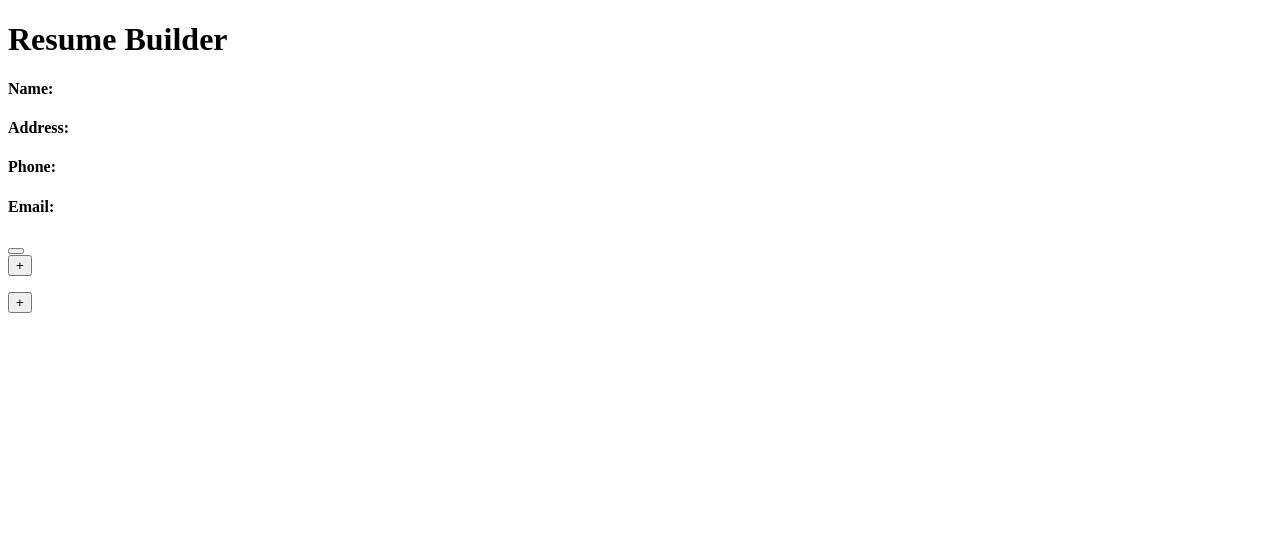
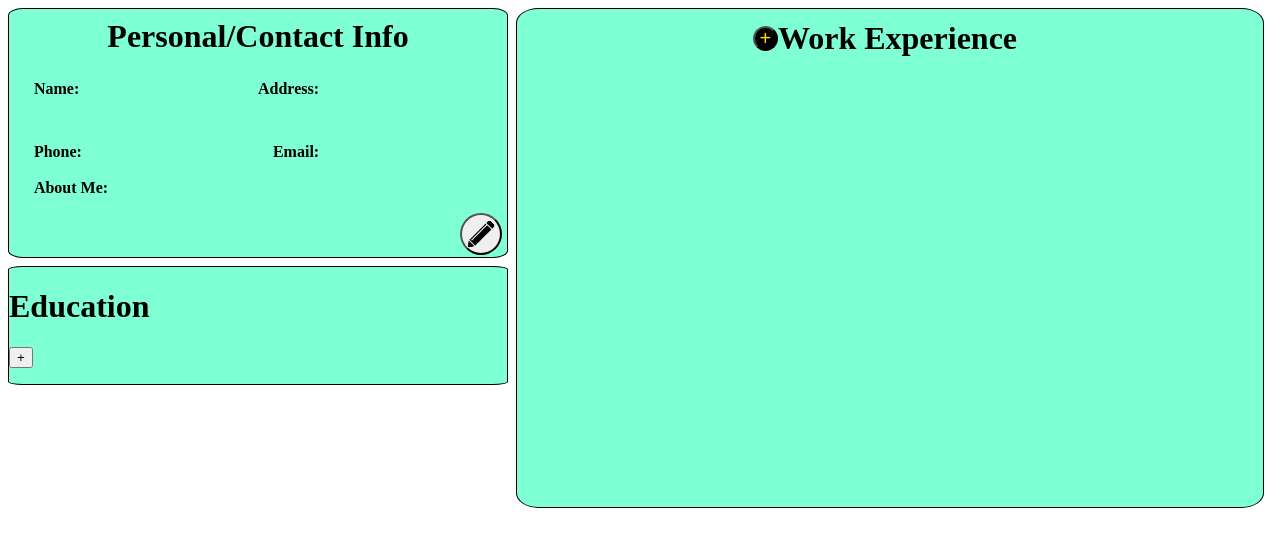
Before and after one commit to NickKline9931/Resume-Builder, a React (Create React App) app: page / in a window 1280 px wide. Shown: the top 546 px of the page. Built offline with nearby package versions, Linux system fonts and the light colour scheme.

Commit message:
Style work div

```diff
--- a/src/ResumeBuilder.js
+++ b/src/ResumeBuilder.js
@@ -3,39 +3,54 @@ import NameForm from './components/NameForm';
 import WorkForm from './components/WorkForm';
 import EducationForm from './components/EducationForm';
 import './styles/ResumeBuilder.css';
+import pencil from './images/pencil.png';
+import Job from './components/Job';
 
 function ResumeBuilder() {
-    const [firstName, setFirstName] = useState('');
-    const [lastName, setLastName] = useState('');
+    const [name, setName] = useState('');
     const [address, setAddress] = useState('');
     const [phone, setPhone] = useState('');
     const [email, setEmail] = useState('');
+    const [aboutMe, setAboutMe] = useState('');
     const [nameDisplay, setNameDisplay] = useState('hidden');
     const [workDisplay, setWorkDisplay] = useState('hidden');
+    const [jobs, setJobs] = useState([]);
 
     function editName() {
         setNameDisplay('showing');
     }
 
+    function showWorkForm() {
+        setWorkDisplay('showing');
+    }
+
     return (
-        <div>
-            <header>
-                <h1>Resume Builder</h1>
-            </header>
+        <div className='resumeBuilder'>
+            <div className='personalAndDegrees'>
+                <header>
+                    <h1 className='personalHeading'>Personal/Contact Info</h1>
+                    <h4 className='namePlate'>Name: {name}</h4>
+                    <h4 className='addressPlate'>Address: {address}</h4>
+                    <h4 className='phonePlate'>Phone: {phone}</h4>
+                    <h4 className='emailPlate'>Email: {email}</h4>
+                    <h4 className='aboutMePlate'>About Me: <p className='personalDescr'>{aboutMe}</p></h4>
+                    <button type="button" onClick={editName}><img src={pencil} alt='pencil'></img></button>
+                    <NameForm name={name} address={address} phone={phone} email={email} setName={setName} setAddress={setAddress} setPhone={setPhone} setEmail={setEmail} nameDisplay={nameDisplay} setNameDisplay={setNameDisplay} aboutMe={aboutMe} setAboutMe={setAboutMe} />
+                </header>
+                <div className='educationDiv'>
+                    <h1>Education</h1>
+                    <EducationForm />
+                </div>
+            </div>
 
-            <main>
-                <div className="nameDiv">
-                    <h4>Name: {firstName} {lastName}</h4>
-                    <h4>Address: {address}</h4>
-                    <h4>Phone: {phone}</h4>
-                    <h4>Email: {email}</h4>
-                    <button type="button" onClick={editName}></button>
-                    <NameForm firstName={firstName} lastName={lastName} address={address} phone={phone} email={email} setFirstName={setFirstName} setLastName={setLastName} setAddress={setAddress} setPhone={setPhone} setEmail={setEmail} nameDisplay={nameDisplay} setNameDisplay={setNameDisplay} />
+                <div className='workDiv'>
+                    <div className='workDivHeader'>
+                        <button type='button' onClick={showWorkForm} className='workButton'>+</button>
+                        <h1 className='workHeading'>Work Experience</h1>
+                    </div>
+                        <WorkForm workDisplay={workDisplay} setWorkDisplay={setWorkDisplay} jobs={jobs} setJobs={setJobs}/>
+                        <Job jobs={jobs} setJobs={setJobs} />
                 </div>
-
-                <WorkForm workDisplay={workDisplay} setWorkDisplay={setWorkDisplay} />
-                <EducationForm />
-            </main>
         </div>
     )
 }
--- a/src/components/EducationForm.js
+++ b/src/components/EducationForm.js
@@ -64,7 +64,7 @@ function EducationForm() {
     return (
         <div>
             <button type='button' onClick={showEducationForm}>+</button>
-            <form className={educationFormDisplay}>
+            <form className={educationFormDisplay} id='educationForm'>
                 <button type='button' onClick={cancel}>Cancel</button>
                 <label>
                     School Name:
--- a/src/components/Job.js
+++ b/src/components/Job.js
@@ -1,3 +1,5 @@
+import './../styles/Job.css';
+
 function Job({jobs, setJobs}) {
     function deleteJob(deleted) {
         setJobs((current) => {
@@ -8,13 +10,17 @@ function Job({jobs, setJobs}) {
     const listItems = jobs.map(
         (job, index) => {
             return (
-                <li key={index}>
-                    <h4>{job.company}</h4>
-                    <h4>From {job.startDate}</h4>
-                    <h4>To {job.leftDate}</h4>
-                    <h4>{job.jobTitle}</h4>
-                    <h4>{job.roleDescr}</h4>
-                    <button type='button' onClick={() => {deleteJob(job)}}>X</button>
+                <li key={index} className='jobItem'>
+                    <div className='companyAndTitle'>
+                        <h2 className='company'>{job.company}</h2>
+                        <h4 className='jobTitle'>{job.jobTitle}</h4>
+                    </div>
+                    <div className='dates'>
+                        <h4 className='startDate'>From: {job.startDate}</h4>
+                        <h4 className='leftDate'>To: {job.leftDate}</h4>
+                    </div>
+                    <h4 className='roleDescr'>{job.roleDescr}</h4>
+                    <button type='button' onClick={() => {deleteJob(job)}} className='jobDelete'>X</button>
                 </li>
             )
         }
@@ -22,7 +28,7 @@ function Job({jobs, setJobs}) {
 
 
 return (
-    <div>
+    <div className='jobContainer'>
         <ul>
             {listItems}
         </ul>
--- a/src/components/NameForm.js
+++ b/src/components/NameForm.js
@@ -1,18 +1,14 @@
 import React from 'react';
 import './../styles/NameForm.css';
 
-function NameForm({ nameDisplay, setNameDisplay, firstName, lastName, address, phone, email, setFirstName, setLastName, setAddress, setPhone, setEmail }) {
+function NameForm({ nameDisplay, setNameDisplay, name, address, phone, email, setName, setAddress, setPhone, setEmail, aboutMe, setAboutMe }) {
 
     function hideNameForm() {
         setNameDisplay('hidden');
     }
 
-    function changeFirstName(e) {
-        setFirstName(e.target.value);
-    }
-
-    function changeLastName(e) {
-        setLastName(e.target.value);
+    function changeName(e) {
+        setName(e.target.value);
     }
 
     function changeAddress(e) {
@@ -27,35 +23,40 @@ function NameForm({ nameDisplay, setNameDisplay, firstName, lastName, address, p
         setEmail(e.target.value);
     }
 
+    function changeAboutMe(e) {
+        setAboutMe(e.target.value);
+    }
+
     return (
-        <div className={nameDisplay}>
+        <div className={nameDisplay} id="nameForm">
+            <h1 className='personalHeading'>Personal/Contact Info</h1>
             <form>
-                    <label>
-                        First Name:
-                        <input type='text' value={firstName} onChange={changeFirstName} />
+                    <label className='nameInput'>
+                        Name:
+                        <input type='text' value={name} onChange={changeName} />
                     </label>
 
-                    <label>
-                        Last Name:
-                        <input type='text' value={lastName} onChange={changeLastName} />
-                    </label>
-
-                    <label>
+                    <label className='addressInput'>
                         Address:
                         <input type='text' value={address} onChange={changeAddress} />
                     </label>
 
-                    <label>
+                    <label className='phoneInput'>
                         Phone:
                         <input type='number' value={phone} onChange={changePhone} />
                     </label>
 
-                    <label>
+                    <label className='emailInput'>
                         Email:
                         <input type='email' value={email} onChange={changeEmail} />
                     </label>
 
-                    <button type='button' onClick={hideNameForm}>Submit</button>
+                    <label className='aboutMeInput'>
+                        About Me:
+                        <textarea maxLength="123" value={aboutMe} onChange={changeAboutMe} />
+                    </label>
+
+                    <button type='button' onClick={hideNameForm} className='nameButton'>Submit</button>
                 </form>
         </div>
     )
--- a/src/components/WorkForm.js
+++ b/src/components/WorkForm.js
@@ -1,8 +1,7 @@
 import React, { useState } from 'react';
-import Job from './Job';
+import './../styles/WorkForm.css';
 
-function WorkForm({workDisplay, setWorkDisplay}) {
-    const [jobs, setJobs] = useState([]);
+function WorkForm({workDisplay, setWorkDisplay, jobs, setJobs}) {
     const [company, setCompany] = useState('');
     const [startDate, setStartDate] = useState('');
     const [leftDate, setLeftDate] = useState('');
@@ -36,10 +35,6 @@ function WorkForm({workDisplay, setWorkDisplay}) {
         setWorkDisplay('hidden');
     }
 
-    function showWorkForm() {
-        setWorkDisplay('showing');
-    }
-
     function changeCompany(e) {
         setCompany(e.target.value);
     }
@@ -61,10 +56,8 @@ function WorkForm({workDisplay, setWorkDisplay}) {
     }
 
     return (
-        <div>
-            <button type='button' onClick={showWorkForm}>+</button>
+        <div id='workForm'>
             <form className={workDisplay}>
-                <button type="button" onClick={cancel}>X</button>
                 <label>
                     Company:
                     <input type='text' value={company} onChange={changeCompany} />
@@ -87,13 +80,14 @@ function WorkForm({workDisplay, setWorkDisplay}) {
 
                 <label>
                     Description of role:
-                    <textarea value={roleDescr} onChange={changeRoleDescr} />
+                    <textarea value={roleDescr} onChange={changeRoleDescr} maxLength="100" className='role'/>
                 </label>
 
-                <button  type='button' onClick={addJob}>Submit</button>
+                <div className='workFormButtons'>
+                    <button type="button" onClick={cancel} className='cancelJob'>Cancel</button>
+                    <button  type='button' onClick={addJob} className='submitJob'>Submit</button>
+                </div>
             </form>
-
-            <Job jobs={jobs} setJobs={setJobs} />
         </div>
     )
 }
--- /dev/null
+++ b/src/styles/Job.css
@@ -0,0 +1,59 @@
+.jobContainer {
+    width: 100%;
+    height: 60%;
+}
+
+.jobItem {
+    display: flex;
+    flex-direction: column;
+    align-items: center;
+    border: 3px solid black;
+    width: 100%;
+    height: 150px;
+    overflow: auto;
+    background-color: white;
+    margin-bottom: 3px;
+    position: relative;
+    padding-left: 20px;
+}
+
+.jobDelete {
+    height: 25px;
+    width: 25px;
+    position: absolute;
+    top: 0;
+    left: 0;
+    background-color: red;
+    color: white;
+    border-radius: 4%;
+}
+
+.companyAndTitle {
+    display: flex;
+    flex-direction: column;
+    align-items: center;
+    margin-bottom: -40px;
+    position: relative;
+    top: -10px;
+    left: -20px;
+}
+
+.company {
+    margin-bottom: -20px;
+}
+
+.dates {
+    display: flex;
+    margin-bottom: -30px;
+    position: relative;
+    left: -20px;
+}
+
+.startDate {
+    margin-right: 20px;
+}
+
+.roleDescr {
+    position: relative;
+    left: -20px;
+}
--- a/src/styles/ResumeBuilder.css
+++ b/src/styles/ResumeBuilder.css
@@ -0,0 +1,156 @@
+* {
+    box-sizing: border-box;
+}
+
+.resumeBuilder {
+    display: flex;
+}
+
+.personalAndDegrees {
+    display: flex;
+    flex-direction: column;
+}
+
+header {
+    display: flex;
+    flex-direction: column;
+    align-items: center;
+    width: 500px;
+    height: 250px;
+    background-color: aquamarine;
+    border: 1px solid black;
+    border-radius: 3%;
+    position: relative;
+}
+
+header > div {
+    display: flex;
+}
+
+.jobAdd {
+    display: flex;
+    flex-direction: column;
+}
+
+.personalHeading {
+    position: absolute;
+    top: -5%;
+}
+
+header > button {
+    position: absolute;
+    bottom: 1%;
+    right: 1%;
+    width: 42px;
+    height: 42px;
+    display: flex;
+    align-items: center;
+    justify-content: center;
+    border-radius: 50%;
+}
+
+header > button > img {
+    width: 34px;
+    height: auto;
+}
+
+.namePlate {
+    position: absolute;
+    left: 5%;
+    top: 20%;
+}
+
+.addressPlate {
+    position: absolute;
+    left: 50%;
+    top: 20%;
+}
+
+.phonePlate {
+    position: absolute;
+    left: 5%;
+    bottom: 30%;
+}
+
+.emailPlate {
+    position: absolute;
+    left: 53%;
+    bottom: 30%;
+}
+
+.aboutMePlate {
+    position: absolute;
+    left: 5%;
+    top: 60%;
+}
+
+.personalDescr {
+    max-width: 400px;
+    word-wrap: break-word;
+    position: absolute;
+    top: 30%;
+}
+
+.workDiv {
+    position: relative;
+    background-color: aquamarine;
+    border: 1px solid black;
+    border-radius: 3%;
+    height: 500px;
+    width: 840px;
+    display: flex;
+    flex-direction: column;
+    align-items: center;
+    padding-right: 40px;
+    overflow: auto;
+}
+
+.workButton {
+    height: 25px;
+    width: 25px;
+    border-radius: 50%;
+    background-color: black;
+    color: gold;
+    font-size: 20px;
+    display: flex;
+    align-items: center;
+    justify-content: center;
+}
+
+.educationDiv {
+    background-color: aquamarine;
+    border: 1px solid black;
+    border-radius: 3%;
+}
+
+header, .workDiv, .educationDiv {
+    margin-bottom: 8px;
+    margin-right: 8px;
+}
+
+#nameForm {
+    position: absolute;
+}
+
+#workForm {
+    position: absolute;
+}
+
+#educationForm {
+    position: absolute;
+}
+
+.workDivHeader {
+    display: flex;
+    align-items: center;
+    position: relative;
+    bottom: 10px;
+    left: 15px;
+}
+
+.jobAdd {
+    position: relative;
+    display: flex;
+    flex-direction: column;
+    width: 90%;
+}
--- /dev/null
+++ b/src/styles/WorkForm.css
@@ -0,0 +1,45 @@
+#workForm {
+    position: absolute;
+    left: 0;
+    top: 0;
+    z-index: 1;
+    width: 100%;
+}
+
+#workForm > form {
+   background-color: white;
+   border: 1px solid black;
+   flex-wrap: wrap;
+   padding-left: 8px;
+   padding-top: 2px;
+   padding-bottom: 2px;
+   width: 100%;
+   overflow: auto;
+}
+
+#workForm > form > label {
+    display: flex;
+    flex-direction: column;
+    margin-right: 20px;
+    margin-bottom: 5px;
+}
+
+.role {
+    height: 50px;
+    width: 400px;
+}
+
+.cancelJob, .submitJob {
+    height: 25px;
+}
+
+.cancelJob {
+    background-color: red;
+    color: white;
+    margin-right: 5px;
+}
+
+.workFormButtons {
+    display: flex;
+    position: relative;
+}
```
Also changed, not shown: src/styles/NameForm.css (+59 -0 lines), src/images/pencil.png (added).
